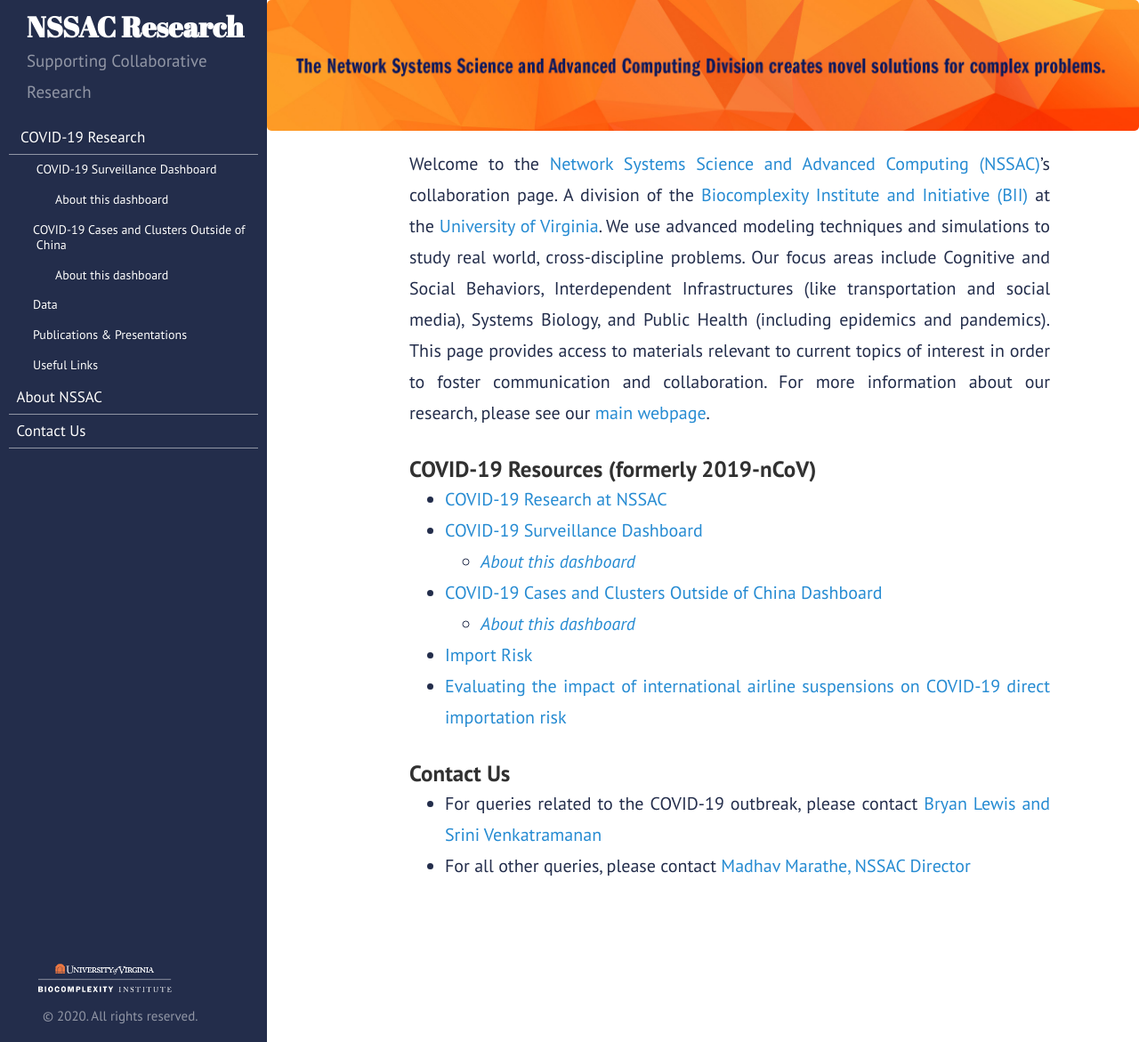
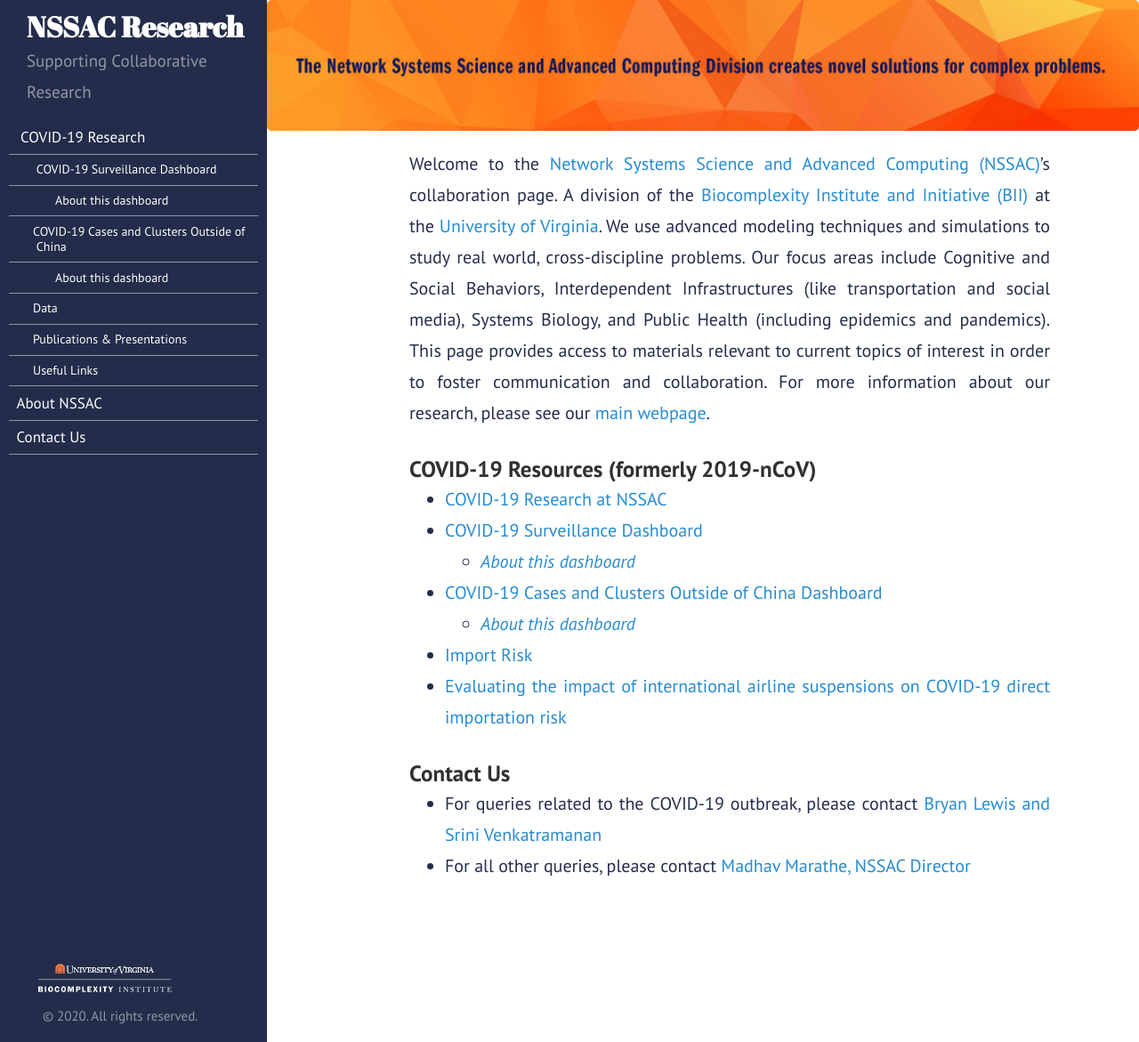
Before and after one commit to mehta-gaurav/mehta-gaurav.github.io, a Jekyll site: the page built from index.md, in a window 1280 px wide and 1171 px high. Shown: the whole window at 89% size. Built offline with Jekyll 4.4.1, drawn with Linux system fonts in a browser that asks for light colours.

Commit message:
Update layout.css

```diff
--- a/public/css/layout.css
+++ b/public/css/layout.css
@@ -200,7 +200,7 @@
         top: 100%;
         left: 0;
         z-index: 3000;
-/*         border-bottom: 0.4px groove rgba(255,255,255,.5); */
+        border-bottom: 0.4px groove rgba(255,255,255,.5);
         font-size: 14px;
     }
 
@@ -211,7 +211,7 @@
         top: 100%;
         left: 0;
         z-index: 3000;
-/*         border-bottom: 0.4px groove rgba(255,255,255,.5); */
+        border-bottom: 0.4px groove rgba(255,255,255,.5);
         font-size: 14px;
     }
 
```
